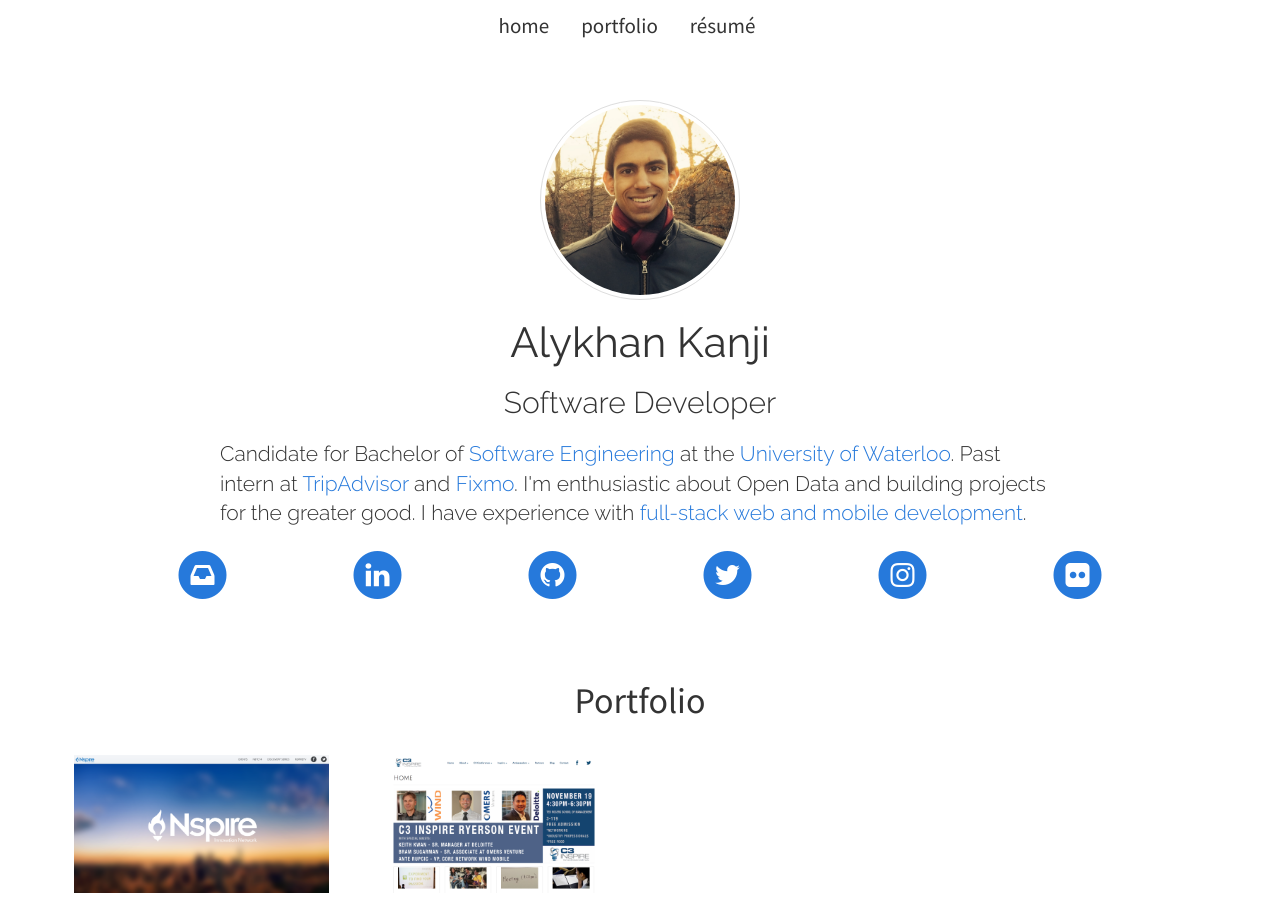
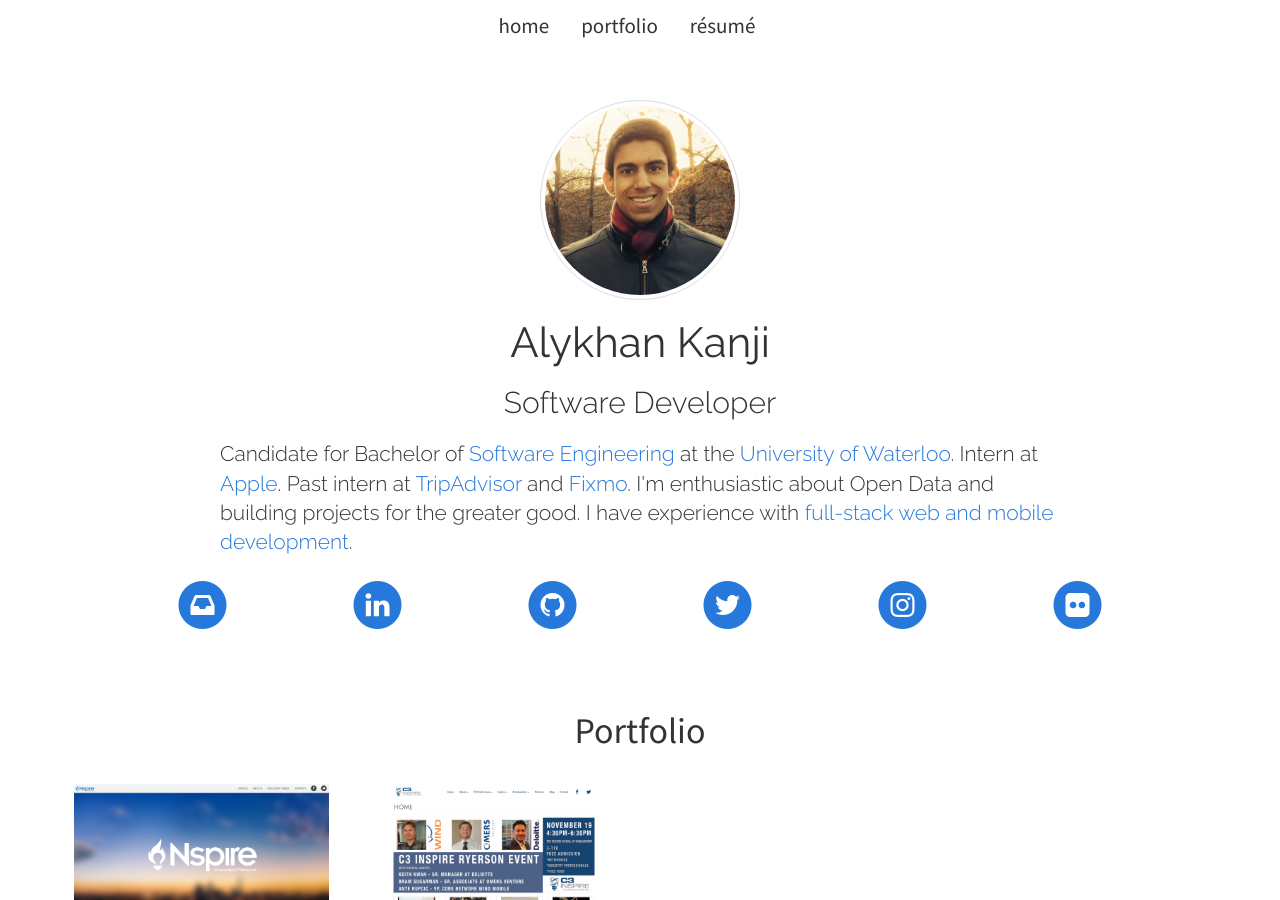
Before and after one commit to alykhank/alykhank.github.io, a Jekyll site: the page built from index.html, in a window 1280 px wide and 900 px high. Built offline with Jekyll 4.4.1, drawn with Linux system fonts in a browser that asks for light colours; nearby versions of some CDN libraries; Markdown is read by kramdown in place of the engine named in the settings; comment, search, counter and statistics services are not loaded.

Commit message:
Update bio with current internship

```diff
--- a/index.html
+++ b/index.html
@@ -7,7 +7,7 @@
 	<img src="{{ site.baseurl }}img/akanji.jpg" alt="Alykhan Kanji" width="200" height="200" class="img-circle img-thumbnail center-block">
 	<h1 class="text-center title">Alykhan Kanji</h1>
 	<h2 class="text-center subtitle">Software Developer</h2>
-	<p class="lead">Candidate for Bachelor of <a href="https://uwaterloo.ca/software-engineering/">Software Engineering</a> at the <a href="https://uwaterloo.ca/">University of Waterloo</a>. Past intern at <a href="http://www.tripadvisor.com/">TripAdvisor</a> and <a href="http://fixmo.com/">Fixmo</a>. I'm enthusiastic about Open Data and building projects for the greater good. I have experience with <a href="/#portfolio">full-stack web and mobile development</a>.</p>
+	<p class="lead">Candidate for Bachelor of <a href="https://uwaterloo.ca/software-engineering/">Software Engineering</a> at the <a href="https://uwaterloo.ca/">University of Waterloo</a>. Intern at <a href="http://www.apple.com">Apple</a>. Past intern at <a href="http://www.tripadvisor.com/">TripAdvisor</a> and <a href="http://fixmo.com/">Fixmo</a>. I'm enthusiastic about Open Data and building projects for the greater good. I have experience with <a href="/#portfolio">full-stack web and mobile development</a>.</p>
 	<div class="row text-center">
 		<div class="col-xs-4 col-sm-2">
 			<a href="&#109;&#97;&#x69;&#x6c;&#116;&#x6f;&#x3a;&#109;&#x65;&#x40;&#x61;&#x6c;&#x79;&#107;&#104;&#97;&#x6e;&#46;&#x63;&#x6f;&#x6d;" target="_blank" id="contact">
```
